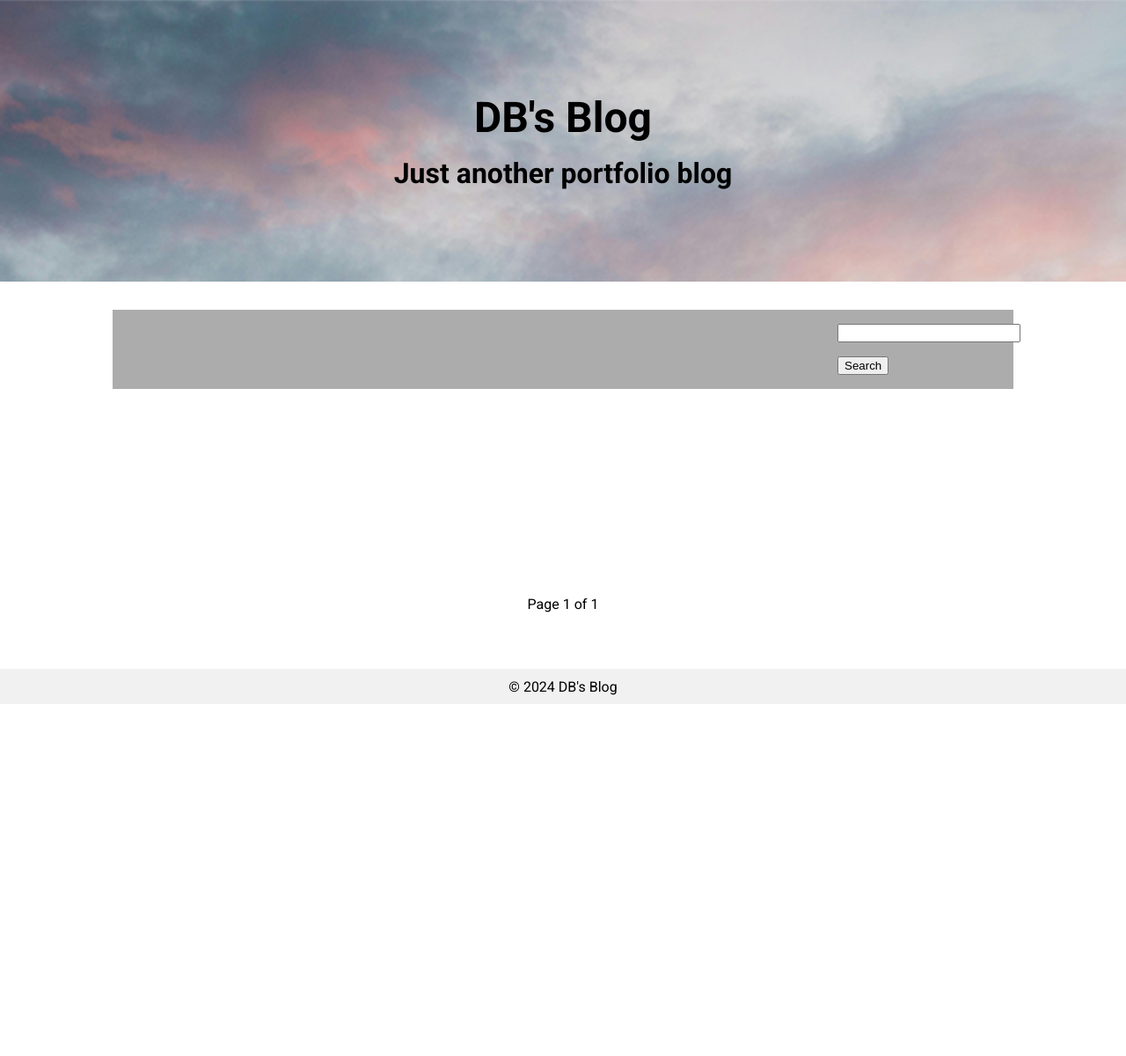
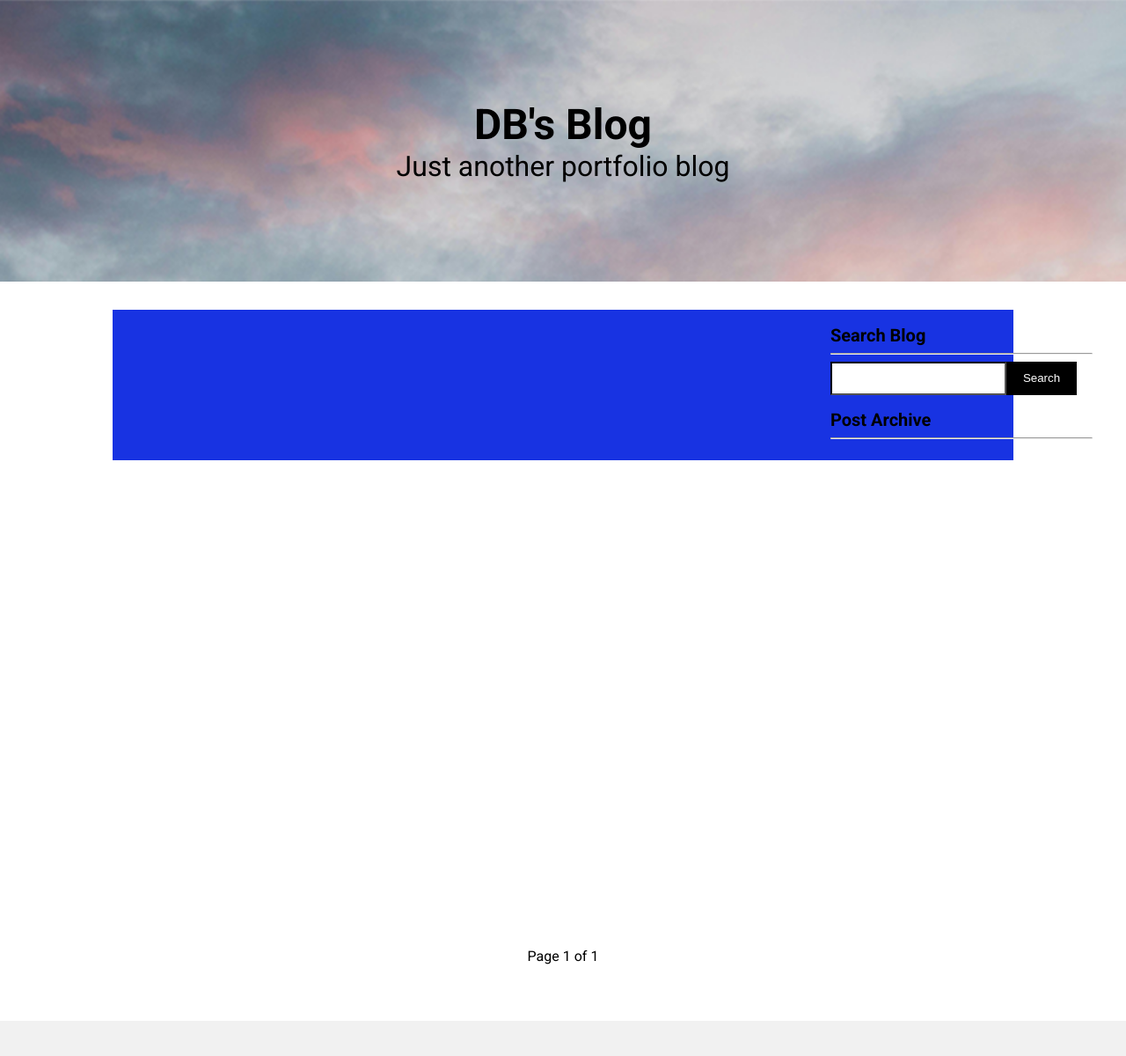
Before and after one commit to d-baublys/django_blog, a Django app: page / in a window 1280 px wide. Shown: the whole page at 88% size. Before the commit the page ends 800 px from the top, so only its background shows below. Run offline with Django 5.2, Linux system fonts and the light colour scheme; data that the repository does not hold is empty.

Commit message:
feat: add animated js header, reinstate semantic headings for posts, redo various margins and paddings

```diff
--- a/blog/forms.py
+++ b/blog/forms.py
@@ -2,8 +2,4 @@ from django import forms
 
 
 class SearchForm(forms.Form):
-    query = forms.CharField(
-        label="",
-        max_length=100,
-        widget=forms.TextInput(attrs={"class": "search-width"})
-    )
+    query = forms.CharField(label="", max_length=100)
--- a/blog/static/main.js
+++ b/blog/static/main.js
@@ -10,3 +10,16 @@ $(document).ready(function () {
         event.stopPropagation();
     });
 });
+
+
+const header = document.querySelector(".b-header");
+const banner = document.querySelector(".banner");
+const bannerScroll = banner.clientHeight - header.clientHeight;
+
+window.addEventListener("scroll", () => {
+    if (window.scrollY > bannerScroll) {
+        header.classList.add("sticky");
+    } else {
+        header.classList.remove("sticky");
+    }
+});
--- a/blog/static/styles.css
+++ b/blog/static/styles.css
@@ -1,11 +1,13 @@
+html {
+    box-sizing: border-box;
+    font-family: "Roboto", sans-serif;
+}
 
 body {
     display: flex;
     flex-direction: column;
-    min-height: 100vh;
+    min-height: 150vh;
     margin: 0;
-    padding: 0;
-    font-family: "Roboto", sans-serif;
 }
 
 .wrapper {
@@ -29,8 +31,26 @@ body {
 }
 
 .overlay-text {
+    margin: 0;
     z-index: 1;
-    margin: 0;
+}
+
+p.overlay-text {
+    font-size: 2rem;
+}
+
+.b-header {
+    position: fixed;
+    height: 5rem;
+    width: 100%;
+    background-color: #cf2f2f;
+    z-index: 2;
+    transform: translateY(-100%);
+    transition: 0.3s transform cubic-bezier(0.645, 0.045, 0.355, 1);
+}
+
+.sticky {
+    transform: translateY(0);
 }
 
 h1 {
@@ -38,8 +58,8 @@ h1 {
 }
 
 h2 {
-    font-size: 2rem;
-    padding-top: 1rem;
+    margin-bottom: 0;
+    font-size: 1.25rem;
 }
 
 .content {
@@ -48,7 +68,7 @@ h2 {
     margin: 2rem auto;
     width: 80%;
     max-width: 1200px;
-    background-color: #acacac;
+    background-color: #1833e2;
 }
 
 .main-body {
@@ -56,19 +76,17 @@ h2 {
     min-width: 800px;
 }
 
-.post-title {
+h2.post-title {
     font-size: 1.5rem;
-    font-weight: bold;
-    margin-top: 1rem;
-    margin-bottom: 0;
+    margin: 1rem 0;
 }
 
-.pub-date {
+h3.pub-date {
     color: #acacac;
 }
 
 .post-body {
-    padding-top: 1rem;
+    padding: 1rem 0;
 }
 
 .result-title {
@@ -80,19 +98,46 @@ h2 {
 .navigation-panel {
     display: flex;
     flex-direction: column;
-    align-items: center;
+    align-items: flex-start;
     width: 100%;
     margin-left: 1rem;
 }
 
-.search-width {
-    width: 200px;
+.navigation-panel form {
+    display: flex;
+    flex-direction: row;
+}
+
+.navigation-panel form input, .navigation-panel form button {
+    margin: 0;
+}
+
+.navigation-panel form input {
+    width: 12rem;
+    height: 2rem;
+    border-radius: 0;
+    border-color: #000;
+}
+
+.navigation-panel form button {
+    width: 5rem;
+    height: 100%;
+    border: 0;
+    color: #fff;
+    background-color: #000;
 }
 
 .post-tree {
     width: 100%;
     margin: 0;
-    padding-left: 4rem;
+}
+
+.years {
+    padding: 0;
+}
+
+.navigation-panel hr {
+    width: 100%;
 }
 
 .year.revealed .date {
@@ -137,7 +182,7 @@ li.revealed::before {
 
 a:hover, a:visited, a:link, a:active {
     text-decoration: none;
-    color: black;
+    color: #000;
 }
 
 footer {
@@ -148,7 +193,7 @@ footer {
     background-color: #f1f1f1;
 }
 
-@media (max-width: 600px) {
+@media (max-width: 35rem) {
     .main-body {
         min-width: auto;
     }
--- a/blog/templates/blog_page.html
+++ b/blog/templates/blog_page.html
@@ -2,10 +2,10 @@
 
 {% block main-body %}
     {% for post in paginated_posts %}
-        <p class="post-title">
+        <h2 class="post-title">
             <a href="{% url 'post_detail_view' post_id=post.post_id %}">{{ post.title|upper }}</a>
-        </p>
-        <p class="pub-date">Posted on {{ post.pub_date|date:"d F Y" }} by {{ post.user.username }}</p>
+        </h2>
+        <h3 class="pub-date">Posted on {{ post.pub_date|date:"d F Y" }} by {{ post.user.username }}</h3>
         <p class="post-body">{{ post.content }}</p>
         <hr>
     {% endfor %}
--- a/blog/templates/main.html
+++ b/blog/templates/main.html
@@ -8,12 +8,14 @@
         <link rel="stylesheet" type="text/css" href="{% static 'styles.css' %}" />
         <link rel="stylesheet" href="https://fonts.googleapis.com/css2?family=Roboto:wght@400;700&display=swap" />
         <script src="https://code.jquery.com/jquery-3.6.4.min.js"></script>
-        <script src="{% static 'main.js' %}"></script>
     </head>
     <body>
+        <header class="b-header">
+
+        </header>
         <a href="{% url 'home' %}" class="banner">
             <h1 class="overlay-text">DB's Blog</h1>
-            <h2 class="overlay-text">Just another portfolio blog</h2>
+            <p class="overlay-text">Just another portfolio blog</p>
         </a>
         <div class="wrapper">
             <div class="content">
@@ -22,10 +24,14 @@
                     {% endblock %}
                 </div>
                 <div class="navigation-panel">
+                    <h2>Search Blog</h2>
+                    <hr>
                     <form method="get" action="{% url 'search' %}">
-                        {{ form.as_p }}
+                        {{ form }}
                         <button type="submit">Search</button>
                     </form>
+                    <h2>Post Archive</h2>
+                    <hr>
                     <div class="post-tree">
                         {% block post-tree %}
                             {% include 'post_tree.html' %}
@@ -38,8 +44,7 @@
             {% block pagination %}
             {% endblock %}
         </div>
-        <footer>
-            <p>© 2024 DB's Blog</p>
-        </footer>
+        <footer></footer>
+        <script src="{% static 'main.js' %}"></script>
     </body>
 </html>
--- a/blog/templates/post_detail.html
+++ b/blog/templates/post_detail.html
@@ -2,8 +2,8 @@
 
 {% block main-body %}
     <div class="main-body">
-        <p class="post-title">{{ post.title|upper }}</p>
-        <p class="pub-date">Posted on {{ post.pub_date|date:"d F Y" }} by {{ post.user.username }}</p>
+        <h2 class="post-title">{{ post.title|upper }}</h2>
+        <h3 class="pub-date">Posted on {{ post.pub_date|date:"d F Y" }} by {{ post.user.username }}</h3>
         <p class="post-body">{{ post.content }}</p>
         <hr>
     </div>
--- a/blog/templates/search_results.html
+++ b/blog/templates/search_results.html
@@ -5,10 +5,10 @@
 
     {% if results %}
         {% for result in results %}
-            <p class="post-title">
+            <h2 class="post-title">
                 <a href="{% url 'post_detail_view' post_id=result.post_id %}">{{ result.title|upper }}</a>
-            </p>
-            <p class="pub-date">Posted on {{ result.pub_date|date:"d F Y" }} by {{ result.user.username }}</p>
+            </h2>
+            <h3 class="pub-date">Posted on {{ result.pub_date|date:"d F Y" }} by {{ result.user.username }}</h3>
             <p class="post-body">{{ result.content }}</p>
             <hr>
         {% endfor %}
```
